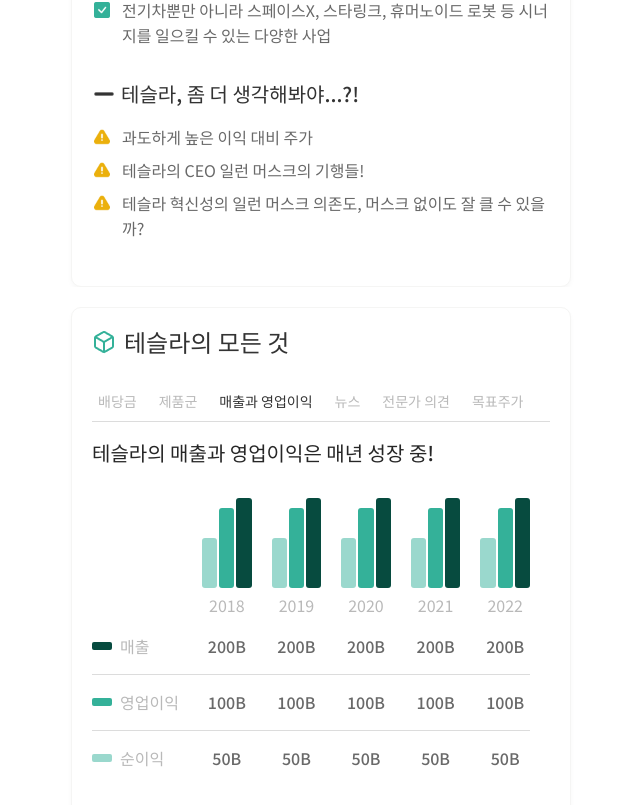
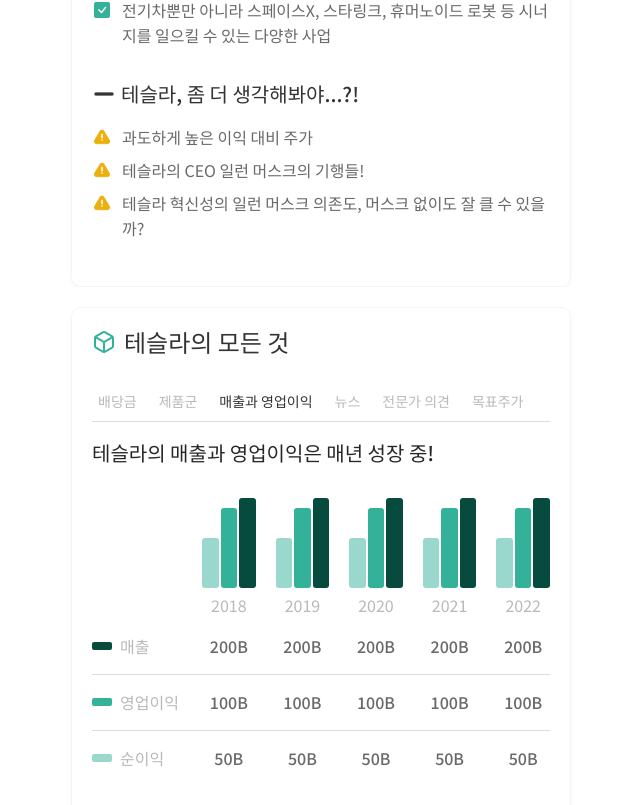
Before and after one commit to GBSIM/oruum_frontend, a React (Create React App) app: page /Stock in a window 1280 px wide. Shown: the part 1052-1857 px from the top of the page, without its empty margins (319-959 px from the left). Built offline with nearby package versions, Linux system fonts and the light colour scheme.

Commit message:
change income graph size policy

```diff
--- a/src/components/library/ui/stock/StockIncome/StockIncome.css
+++ b/src/components/library/ui/stock/StockIncome/StockIncome.css
@@ -5,7 +5,7 @@
     column-gap: 20px;
     row-gap: 15px;
     padding-left: 0px;
-    padding-right: 20px;
+    padding-right: 0px;
 }
 
 .stock-income-title {
```
